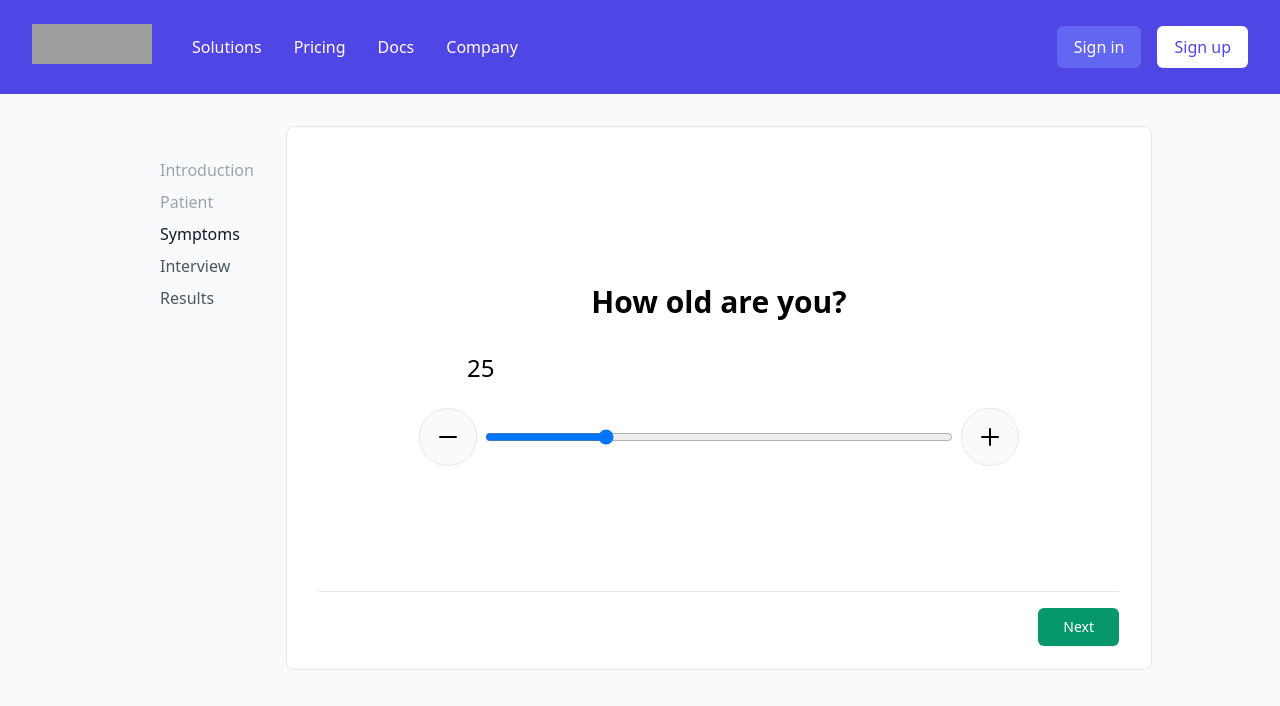
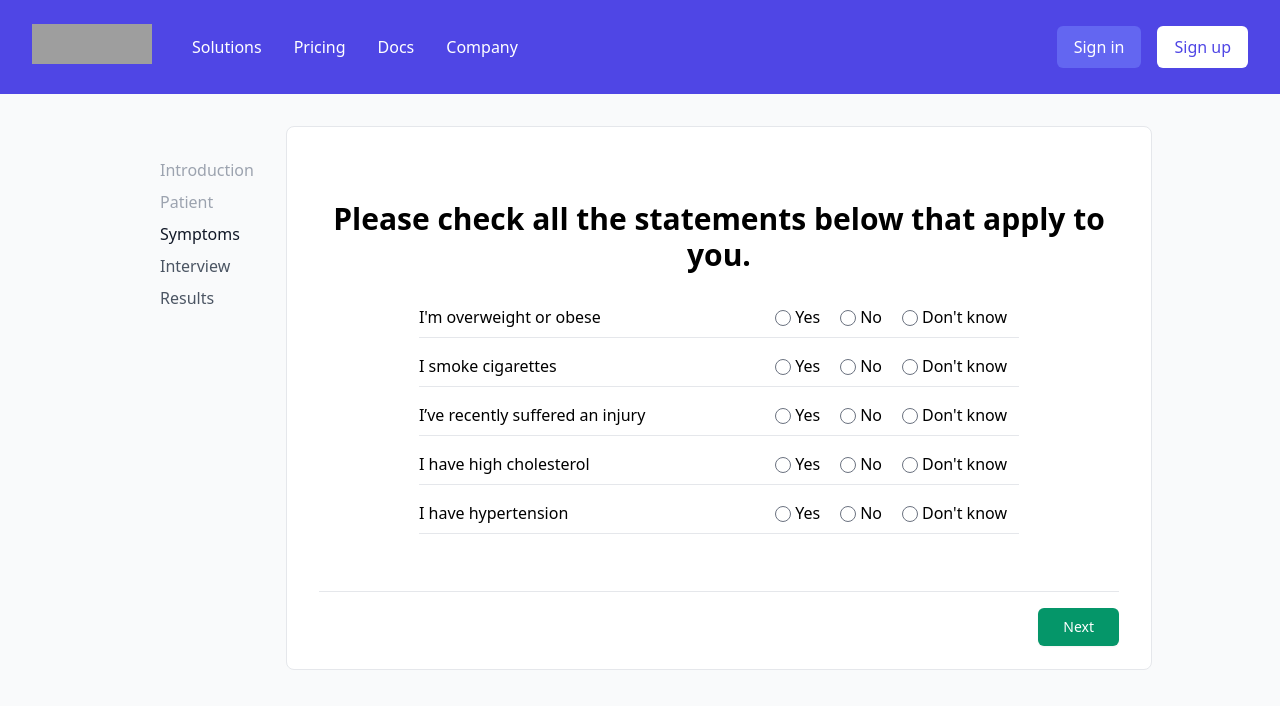
Before and after one commit to Bahodir8586/medical-street, a Next.js app: page / in a window 1280 px wide. Shown: the top 706 px of the page. Built offline with nearby package versions, Linux system fonts and the light colour scheme; grey boxes are pictures that could not be loaded.

Commit message:
multi choice question

```diff
--- a/components/Home/Patient.jsx
+++ b/components/Home/Patient.jsx
@@ -1,6 +1,99 @@
 import SelectQuestion from '@/components/Questions/SelectQuestion';
 import MultipleChoiceQuestion from '@/components/Questions/MultipleChoiceQuestion';
 import Slider from '@/components/Questions/Slider';
+
+const questions = [
+  {
+    id: 1,
+    label: "I'm overweight or obese",
+    options: [
+      {
+        id: 'present',
+        label: 'Yes',
+      },
+      {
+        id: 'absent',
+        label: 'No',
+      },
+      {
+        id: 'unknown',
+        label: "Don't know",
+      },
+    ],
+  },
+  {
+    id: 2,
+    label: 'I smoke cigarettes',
+    options: [
+      {
+        id: 'present',
+        label: 'Yes',
+      },
+      {
+        id: 'absent',
+        label: 'No',
+      },
+      {
+        id: 'unknown',
+        label: "Don't know",
+      },
+    ],
+  },
+  {
+    id: 3,
+    label: 'I’ve recently suffered an injury',
+    options: [
+      {
+        id: 'present',
+        label: 'Yes',
+      },
+      {
+        id: 'absent',
+        label: 'No',
+      },
+      {
+        id: 'unknown',
+        label: "Don't know",
+      },
+    ],
+  },
+  {
+    id: 1,
+    label: 'I have high cholesterol',
+    options: [
+      {
+        id: 'present',
+        label: 'Yes',
+      },
+      {
+        id: 'absent',
+        label: 'No',
+      },
+      {
+        id: 'unknown',
+        label: "Don't know",
+      },
+    ],
+  },
+  {
+    id: 5,
+    label: 'I have hypertension',
+    options: [
+      {
+        id: 'present',
+        label: 'Yes',
+      },
+      {
+        id: 'absent',
+        label: 'No',
+      },
+      {
+        id: 'unknown',
+        label: "Don't know",
+      },
+    ],
+  },
+];
 
 export default function Patient() {
   return (
@@ -12,8 +105,11 @@ export default function Patient() {
           { id: 'male', label: 'Male' },
         ]}
       /> */}
-      <MultipleChoiceQuestion />
-      <Slider title="How old are you?" />
+      {/* <Slider title="How old are you?" /> */}
+      <MultipleChoiceQuestion
+        questions={questions}
+        title="Please check all the statements below that apply to you."
+      />
       <div className="border-t flex justify-end items-center py-4">
         <button className="inline-flex items-center px-6 py-2 border border-transparent text-sm font-medium rounded-md shadow-sm text-white bg-green-600 hover:bg-green-700 focus:outline-none focus:ring-2 focus:ring-offset-2 focus:ring-green-500">
           Next
--- a/components/Questions/MultipleChoiceQuestion/Question.jsx
+++ b/components/Questions/MultipleChoiceQuestion/Question.jsx
@@ -1,3 +1,22 @@
-export default function MultipleChoiceQuestion() {
-    return <></>;
-  }
+export default function MultipleChoiceQuestion({ title, questions }) {
+  return (
+    <div className="flex flex-col items-center justify-center h-108">
+      <h2 className="text-3xl font-semibold text-center mb-8">{title}</h2>
+      <div className="flex flex-col justify-center items-center w-3/4 mx-auto">
+        {questions.map((el) => (
+          <div key={el.id} className="flex justify-between mb-4 border-b pb-2 w-full">
+            <label className="mr-8">{el.label}</label>
+            <div className="flex">
+              {el.options.map((opt) => (
+                <div key={opt.id} className="mx-2">
+                  <input type="radio" name={el.id} />
+                  <label className="mx-1">{opt.label}</label>
+                </div>
+              ))}
+            </div>
+          </div>
+        ))}
+      </div>
+    </div>
+  );
+}
--- a/components/Questions/Slider/Slider.jsx
+++ b/components/Questions/Slider/Slider.jsx
@@ -5,13 +5,13 @@ export default function Slider({ title }) {
   const [sliderValue, setSliderValue] = useState(25);
 
   const subtract = () => {
-    if (sliderValue === 0) {
+    if (sliderValue === 18) {
       return;
     }
     setSliderValue(sliderValue - 1);
   };
   const add = () => {
-    if (sliderValue === 100) {
+    if (sliderValue === 130) {
       return;
     }
     setSliderValue(sliderValue + 1);
@@ -31,8 +31,8 @@ export default function Slider({ title }) {
           <input
             className="w-full cursor-pointer"
             type="range"
-            min={0}
-            max={100}
+            min={18}
+            max={130}
             value={sliderValue}
             onChange={(e) => setSliderValue(e.target.value)}
           />
```
